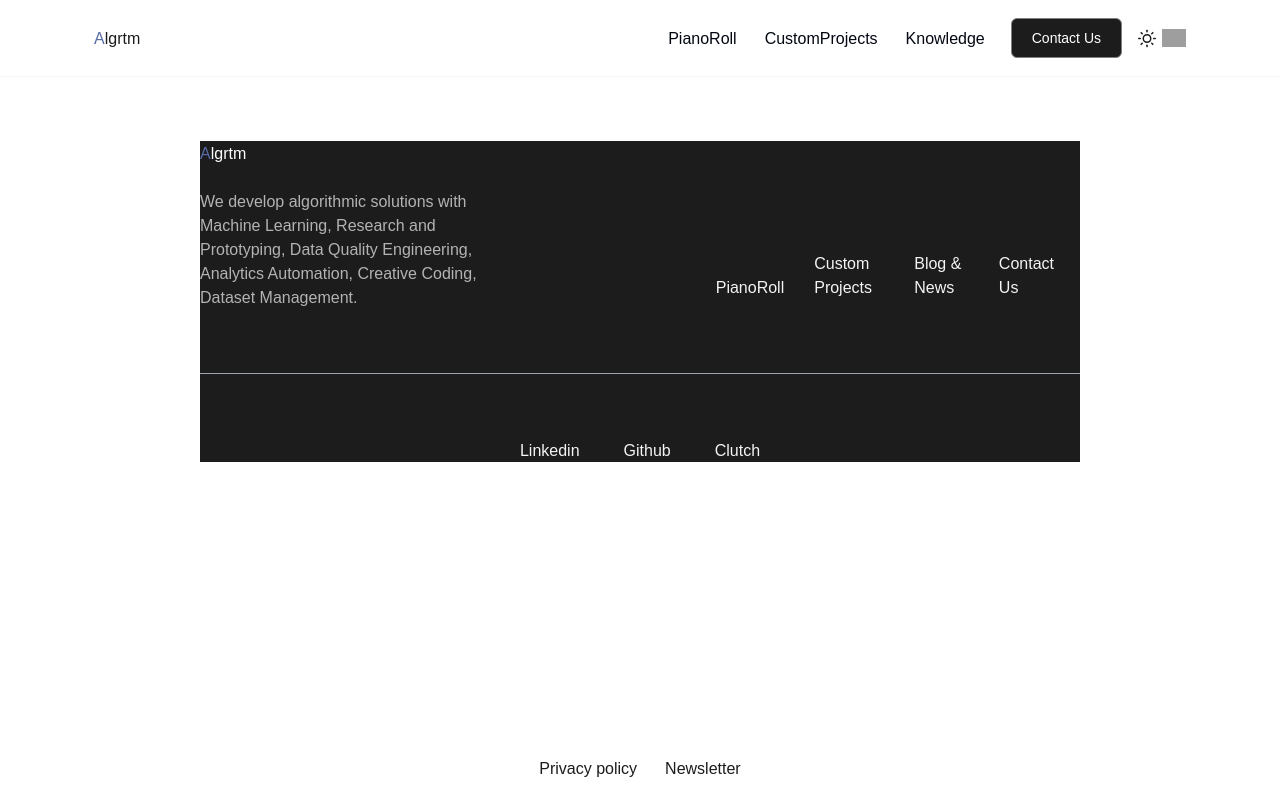
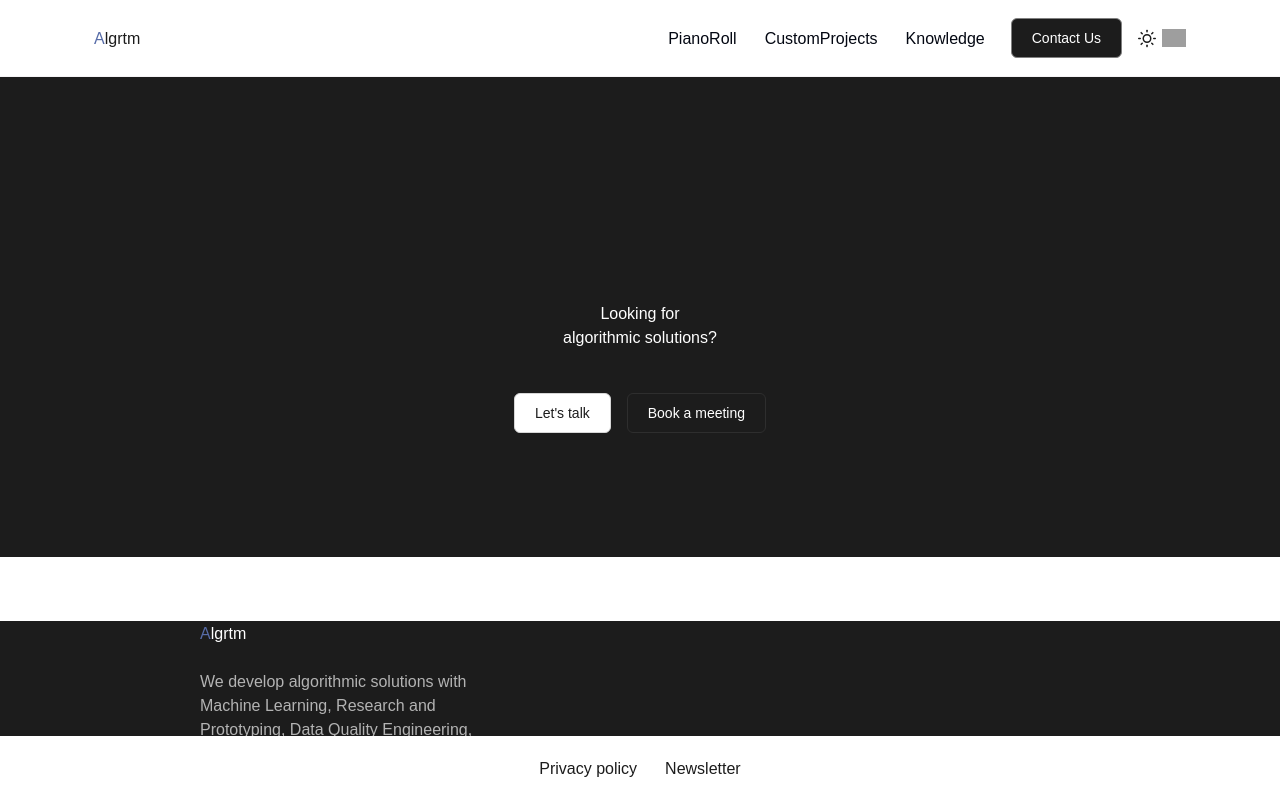
Before and after one commit to Nospoko/epr-landing, a Next.js app in the folder algrtm/: page / in a window 1280 px wide. Shown: the top 800 px of the page. Built offline with nearby package versions, Linux system fonts and the light colour scheme; grey boxes are pictures that could not be loaded.

Commit message:
SolutionsSection added with basic styles

```diff
--- a/algrtm/src/app/layout.js
+++ b/algrtm/src/app/layout.js
@@ -3,6 +3,7 @@ import "../styles/globals.css";
 import Navbar from "../components/Navbar";
 import Footer from "@/components/Footer";
 import LinksSection from "@/components/LinksSection";
+import SolutionsSection from "@/components/SolutionsSection";
 
 const pingFont = localFont({ src: "../fonts/PingFangHK.ttf" });
 
@@ -19,6 +20,7 @@ export default function RootLayout({ children }) {
       >
         <Navbar />
         {children}
+        <SolutionsSection />
         <LinksSection />
         <Footer />
       </body>
--- a/algrtm/src/components/LinksSection.js
+++ b/algrtm/src/components/LinksSection.js
@@ -3,6 +3,7 @@ import React from "react";
 
 const LinksSection = () => {
   return (
+    <div className=" bg-neutralLight-neutral10 w-full">
       <div className="flex flex-col bg-neutralLight-neutral10 mx-[12.5rem] my-16 gap-16">
         <div className="flex gap-[11.125rem]   bg-neutralLight-neutral10 ">
           <div className=" flex flex-col gap-6 ">
@@ -11,8 +12,8 @@ const LinksSection = () => {
               <p className="text-neutralLight-neutral100 h5">lgrtm</p>
             </div>
             <div className="p2 text-neutralLight-neutral60 max-w-[25.375rem]">
-            We develop algorithmic solutions with Machine Learning, Research and
-            Prototyping, Data Quality Engineering, Analytics Automation,
+              We develop algorithmic solutions with Machine Learning, Research
+              and Prototyping, Data Quality Engineering, Analytics Automation,
               Creative Coding, Dataset Management.
             </div>
           </div>
@@ -65,6 +66,7 @@ const LinksSection = () => {
           </Link>
         </div>
       </div>
+    </div>
   );
 };
 
--- /dev/null
+++ b/algrtm/src/components/SolutionsSection.js
@@ -0,0 +1,21 @@
+import React from "react";
+import Button from "./shared/Button";
+
+const SolutionsSection = () => {
+  return (
+    <div className="bg-neutralLight-neutral10 w-full">
+      <div className="pt-[14rem] pb-[7.75rem] flex flex-col justify-center items-center gap-11">
+        <div className="text-neutralLight-neutral100 h2 flex  w-2/3 justify-center items-center text-center">
+          Looking for <br />
+          algorithmic solutions?
+        </div>
+        <div className=" flex gap-4 justify-center items-center">
+          <Button variant="secondary" text="Let's talk"></Button>
+          <Button variant="primary" text="Book a meeting"></Button>
+        </div>
+      </div>
+    </div>
+  );
+};
+
+export default SolutionsSection;
--- a/algrtm/src/components/shared/Button.js
+++ b/algrtm/src/components/shared/Button.js
@@ -6,10 +6,10 @@ const Button = ({ text, onClick, variant, href }) => {
 
   if (variant === "primary") {
     buttonClass +=
-      " border border-neutralLight-neutral40 bg-neutralLight-neutral10 text-neutralLight-neutral100";
+      "border border-neutralLight-neutral20 bg-neutralLight-neutral10 text-neutralLight-neutral100";
   } else if (variant === "secondary") {
     buttonClass +=
-      " border border-neutralLight-neutral80 bg-neutralLight-neutral100 text-neutralLight-neutral10";
+      "border border-neutralLight-neutral80 bg-neutralLight-neutral100 text-neutralLight-neutral10";
   }
 
   return (
```
Also changed, not shown: algrtm/public/arrow-up-right.svg (added). Lines whose indentation alone changed are shown as unchanged.
